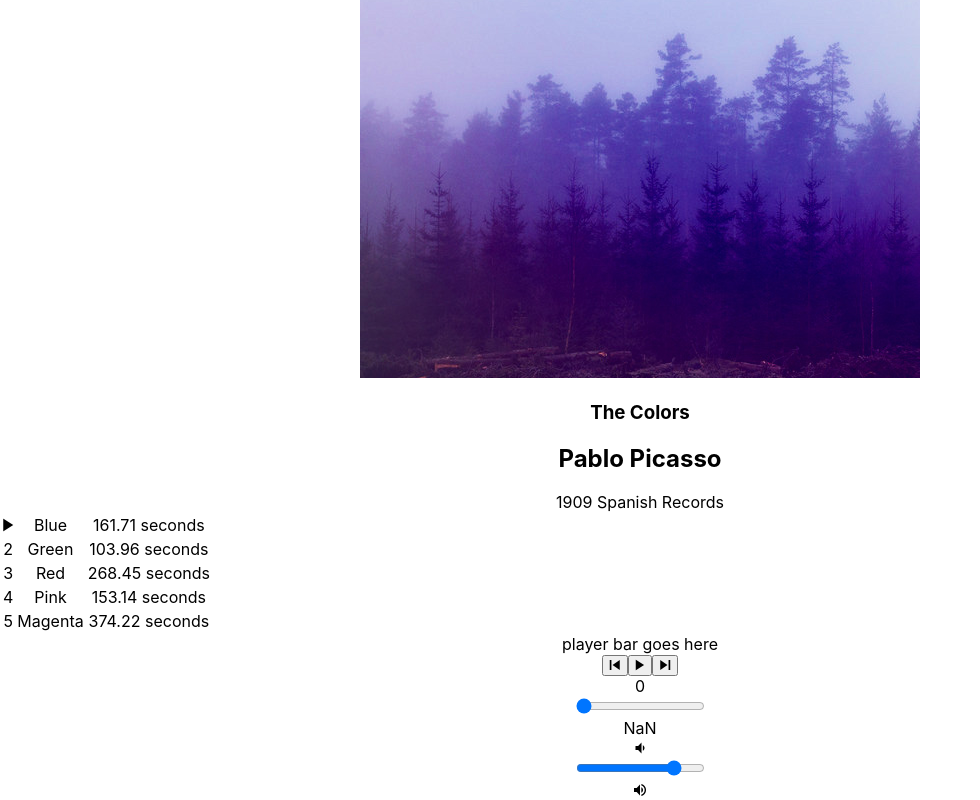
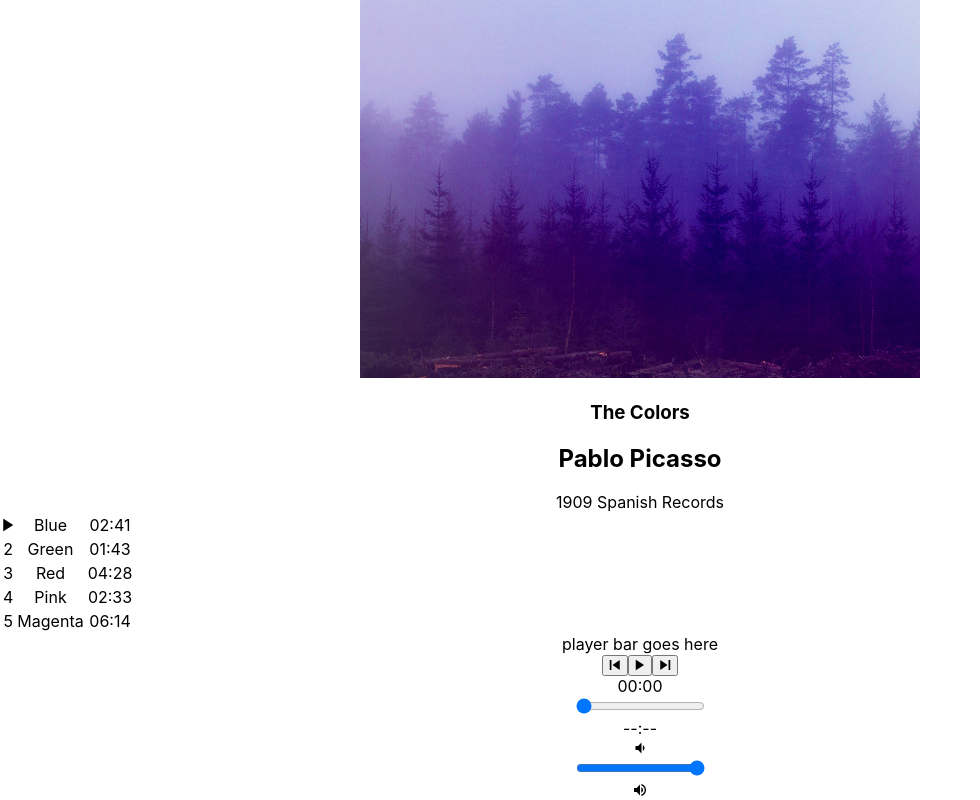
Before and after one commit to ashan36/bloc-jams-react, a React (Create React App) app: page /album/the-colors in a window 1280 px wide. Shown: the part 284-1084 px from the top of the page, without its empty margins (0-980 px from the left). Built offline with nearby package versions, Linux system fonts and the light colour scheme.

Commit message:
Player bar range inputs assignment completed

```diff
--- a/src/components/Album.js
+++ b/src/components/Album.js
@@ -92,12 +92,37 @@ class Album extends Component {
     this.setState({ currentTime: newTime });
   }
 
+  handleVolumeChange(e) {
+    this.audioElement.volume = e.target.value;
+  }
+
   handleSongEnter(index) {
     this.setState({ songHover: true, hoveredSongIndex: index});
   }
 
   handleSongLeave() {
     this.setState({ songHover: false, hoveredSongIndex: null });
+  }
+
+  formatTime(seconds) {
+    var minutes = Math.floor(seconds / 60);
+    var remainder = Math.floor(seconds - (minutes * 60));
+    var display = "--:--";
+    if (seconds === null || isNaN(seconds)) {
+      return display;
+    }
+    else if (minutes < 10 && remainder < 10) {
+      display = "0" + minutes + ":" + "0" + remainder;
+      return display;
+    }
+    else if (minutes < 10 && remainder >= 10) {
+      display = "0" + minutes + ":" + remainder;
+      return display;
+    }
+    else if (minutes >= 10 && remainder < 10) {
+      display = minutes + ":" + "0" + remainder;
+      return display;
+    }
   }
 
   render() {
@@ -120,10 +145,9 @@ class Album extends Component {
           <tbody>
             {
               this.state.album.songs.map( (song, index) => {
-                let songNumber = index + 1;
                 let renderPauseIcon = this.state.isPlaying && (this.state.currentSong === song);
                 let renderPlayIcon = !this.state.isPlaying && (this.state.currentSong === song);
-                let songNumberColumnDisplay = <td>{songNumber}</td>;
+                let songNumberColumnDisplay = <td>{index + 1}</td>;
 
                 if (renderPauseIcon)
                 {songNumberColumnDisplay = <td><span className="ion-md-pause"></span></td>}
@@ -136,7 +160,7 @@ class Album extends Component {
                   <tr className="song" key={index} onClick={() => this.handleSongClick(song)} onMouseEnter={() => this.handleSongEnter(index)} onMouseLeave={() => this.handleSongLeave()}>
                     {songNumberColumnDisplay}
                     <td>{song.title}</td>
-                    <td>{song.duration} seconds</td>
+                    <td>{this.formatTime(song.duration)}</td>
                   </tr>
                 )
               })
@@ -148,10 +172,14 @@ class Album extends Component {
           currentSong={this.state.currentSong}
           currentTime={this.audioElement.currentTime}
           duration={this.audioElement.duration}
+          volume={this.audioElement.volume}
+          formattedCurrentTime={this.formatTime(this.audioElement.currentTime)}
+          formattedDuration={this.formatTime(this.audioElement.duration)}
           handleSongClick={() => this.handleSongClick(this.state.currentSong)}
           handlePrevClick={() => this.handlePrevClick()}
           handleNextClick={() => this.handleNextClick()}
           handleTimeChange={(e) => this.handleTimeChange(e)}
+          handleVolumeChange={(e) => this.handleVolumeChange(e)}
         />
       </section>
     );
--- a/src/components/PlayerBar.js
+++ b/src/components/PlayerBar.js
@@ -17,7 +17,7 @@ class PlayerBar extends Component {
           </button>
         </section>
         <section id="time-control">
-          <div className="current-time">{this.props.currentTime}</div>
+          <div className="current-time">{this.props.formattedCurrentTime}</div>
           <input
             type="range"
             className="seek-bar"
@@ -27,11 +27,19 @@ class PlayerBar extends Component {
             step="0.01"
             onChange={this.props.handleTimeChange}
           />
-          <div className="total-time">{this.props.duration}</div>
+          <div className="total-time">{this.props.formattedDuration}</div>
         </section>
         <section id="volume-control">
           <div className="icon ion-md-volume-low"></div>
-          <input type="range" className="seek-bar" value="80" />
+          <input
+            type="range"
+            className="seek-bar"
+            max="1"
+            min="0"
+            step="0.05"
+            value={this.props.volume}
+            onChange={this.props.handleVolumeChange}
+          />
           <div className="icon ion-md-volume-high"></div>
         </section>
       </section>
```
